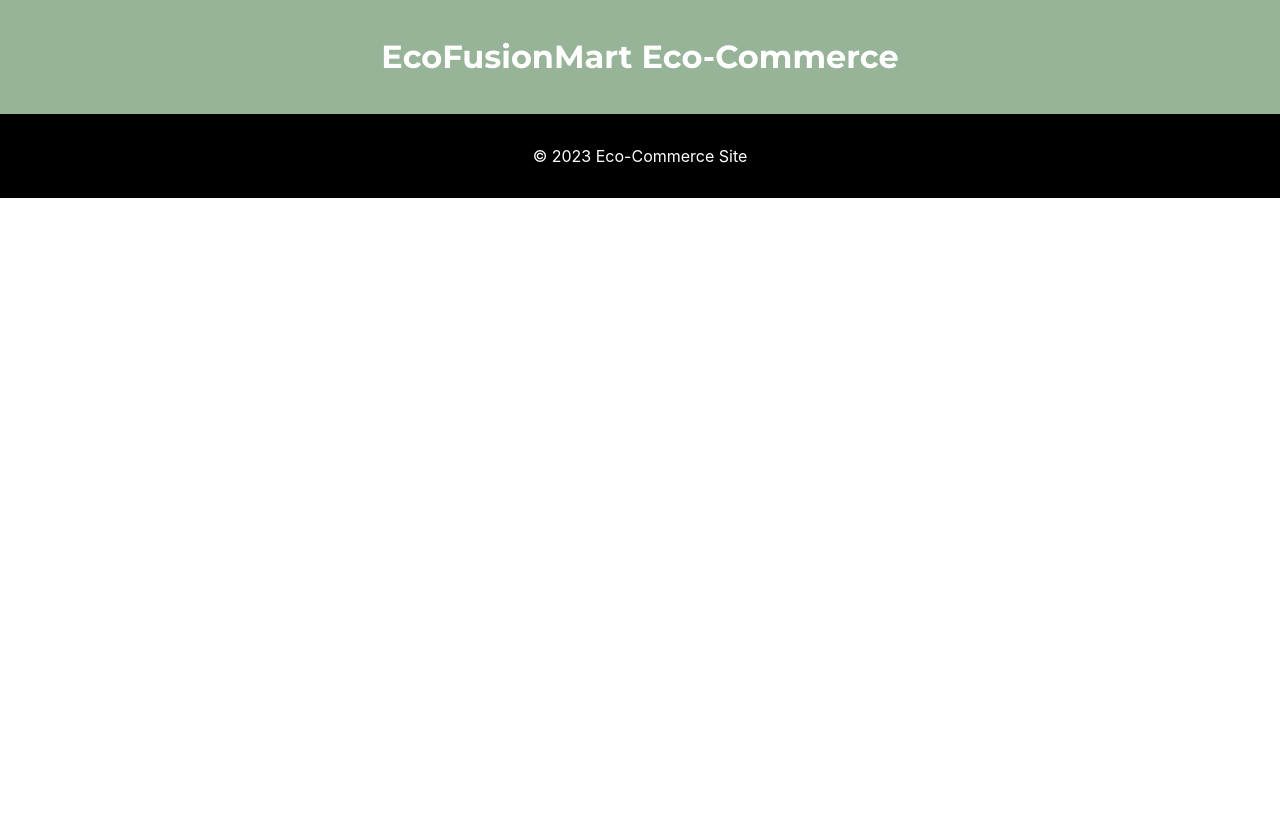
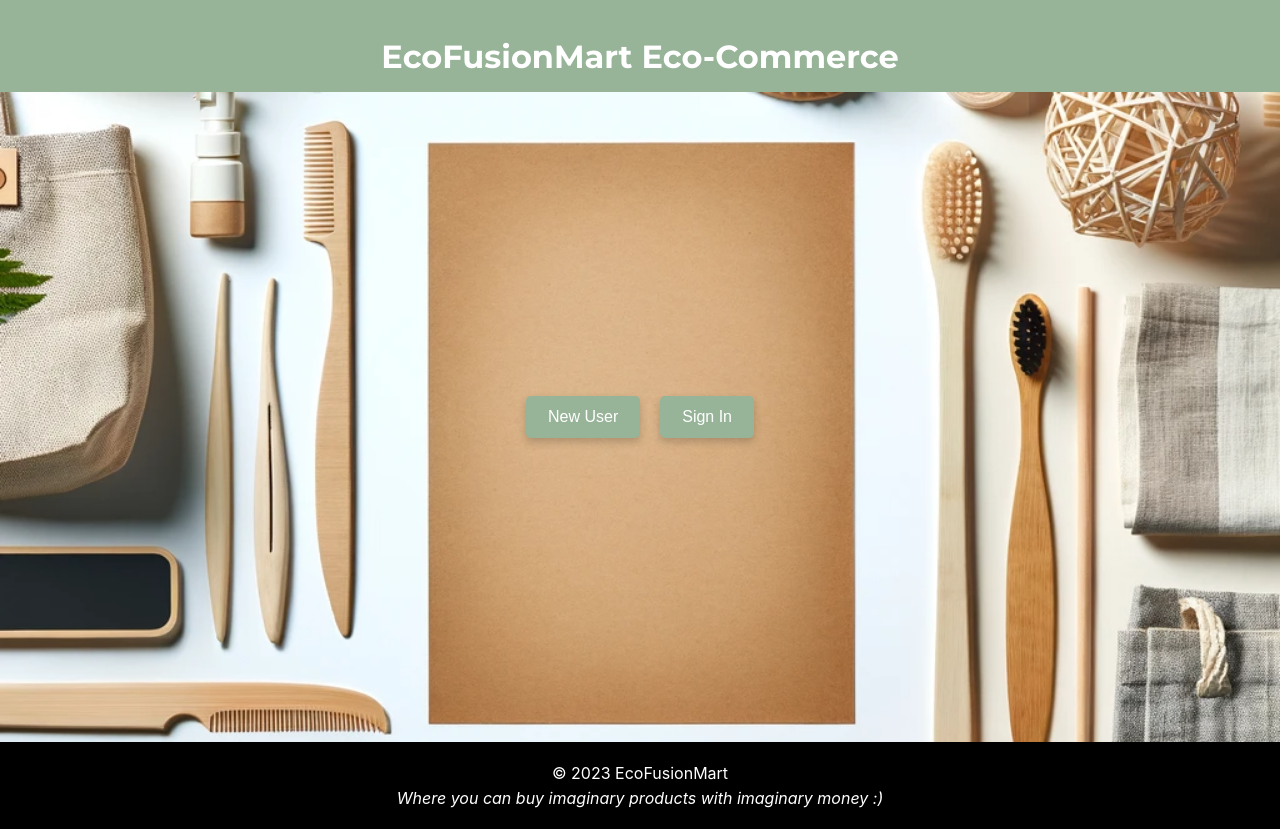
Before and after one commit to sanath9712/MicroRetailStack, a React (Create React App) app in the folder MicroRetailStack/web-client/react-app/: page / in a window 1280 px wide. Before the commit the page ends 800 px from the top, so only its background shows below. Built offline with nearby package versions, Linux system fonts and the light colour scheme.

Commit message:
Added the finalized landing page

```diff
--- a/MicroRetailStack/web-client/react-app/src/App.css
+++ b/MicroRetailStack/web-client/react-app/src/App.css
@@ -1,3 +1,56 @@
+
+.main-content {
+  background-image: url('../public/background1.png'); /* Adjust path as needed */
+  background-size: cover;
+  background-position: center;
+  height: calc(100vh - 150px); /* Adjust height as needed, subtract header and footer height */
+  display: flex;
+  flex-direction: column;
+  justify-content: center;
+  align-items: center;
+}
+
+.text-container {
+  margin-bottom: 20px; /* Adjust as needed */
+  text-align: center;
+}
+
+.punchline {
+  font-size: 4rem; /* Increased font size */
+  font-family: 'Montserrat', sans-serif; /* Montserrat font */
+  color: rgb(65, 62, 62); /* Black color text */
+  margin-bottom: 250px; /* Reduced space below to bring it up */
+  /* Additional styling */
+}
+
+.buttons-container {
+  text-align: center;
+}
+
+.btn {
+  background-color: var(--color-green);
+  color: var(--color-white);
+  border: 2px solid transparent; /* Adds a border which can be styled for hover/active states */
+  padding: 10px 20px;
+  margin: 10px;
+  cursor: pointer;
+  font-size: 16px;
+  transition: all 0.3s ease; /* Smooth transition for hover and active states */
+  border-radius: 5px; /* Gives a rounded corner to the button */
+  box-shadow: 0px 4px 8px rgba(0, 0, 0, 0.2); /* Adds a subtle shadow for depth */
+}
+
+.btn:hover {
+  background-color: var(--color-dark-green); /* A darker shade for hover effect */
+  border-color: var(--color-white); /* Changes border color on hover */
+}
+
+.btn:active {
+  transform: translateY(2px); /* Slightly moves the button down when pressed */
+  box-shadow: 0px 2px 4px rgba(0, 0, 0, 0.2); /* Adjusts the shadow to give a pressed effect */
+}
+
+
 :root {
   --color-white: #FFFFFF;
   --color-green: #97B498; /* Adjust the shade of green as needed */
@@ -9,7 +62,6 @@
   color: var(--color-black);
   /* Other global styles */
 }
-
 
 .App {
   text-align: center;
--- a/MicroRetailStack/web-client/react-app/src/App.js
+++ b/MicroRetailStack/web-client/react-app/src/App.js
@@ -7,7 +7,12 @@
   return (
       <div className="App">
           <Header />
-            {/* Main content goes here */}
+          <div className="main-content">
+              <div className="buttons-container">
+                  <button className="btn">New User</button>
+                  <button className="btn">Sign In</button>
+              </div>
+          </div>
           <Footer />
       </div>
   );
--- a/MicroRetailStack/web-client/react-app/src/components/css/Footer.css
+++ b/MicroRetailStack/web-client/react-app/src/components/css/Footer.css
@@ -1,6 +1,16 @@
 .footer {
-    background-color: var(--color-black);
-    color: var(--color-white);
+    background-color: var(--color-black); /* Adjust the background color as needed */
+    color: var(--color-white); /* Adjust the text color as needed */
     padding: 1rem;
     text-align: center;
 }
+
+.footer p {
+    margin: 5px 0; /* Adjust spacing between paragraphs */
+    font-size: 1rem; /* Adjust font size as needed */
+}
+
+/* Additional styling for the punchline if needed */
+.footer p:last-child {
+    font-style: italic; /* Example: italicize the punchline */
+}
--- a/MicroRetailStack/web-client/react-app/src/components/css/Header.css
+++ b/MicroRetailStack/web-client/react-app/src/components/css/Header.css
@@ -3,6 +3,7 @@
     color: var(--color-white); /* Text color for content in header */
     padding: 1rem;
     text-align: center;
+    height: 60px;
 }
 
 .header h1 {
--- a/MicroRetailStack/web-client/react-app/src/components/js/Footer.js
+++ b/MicroRetailStack/web-client/react-app/src/components/js/Footer.js
@@ -4,7 +4,8 @@
 function Footer() {
     return (
         <footer className="footer">
-            <p>© {new Date().getFullYear()} Eco-Commerce Site</p>
+            <p>© {new Date().getFullYear()} EcoFusionMart</p>
+            <p>Where you can buy imaginary products with imaginary money :)</p>
         </footer>
     );
 }
```
Also changed, not shown: MicroRetailStack/web-client/react-app/public/background1.png (added), MicroRetailStack/web-client/react-app/public/background2.png (added). Lines whose indentation alone changed are shown as unchanged.
